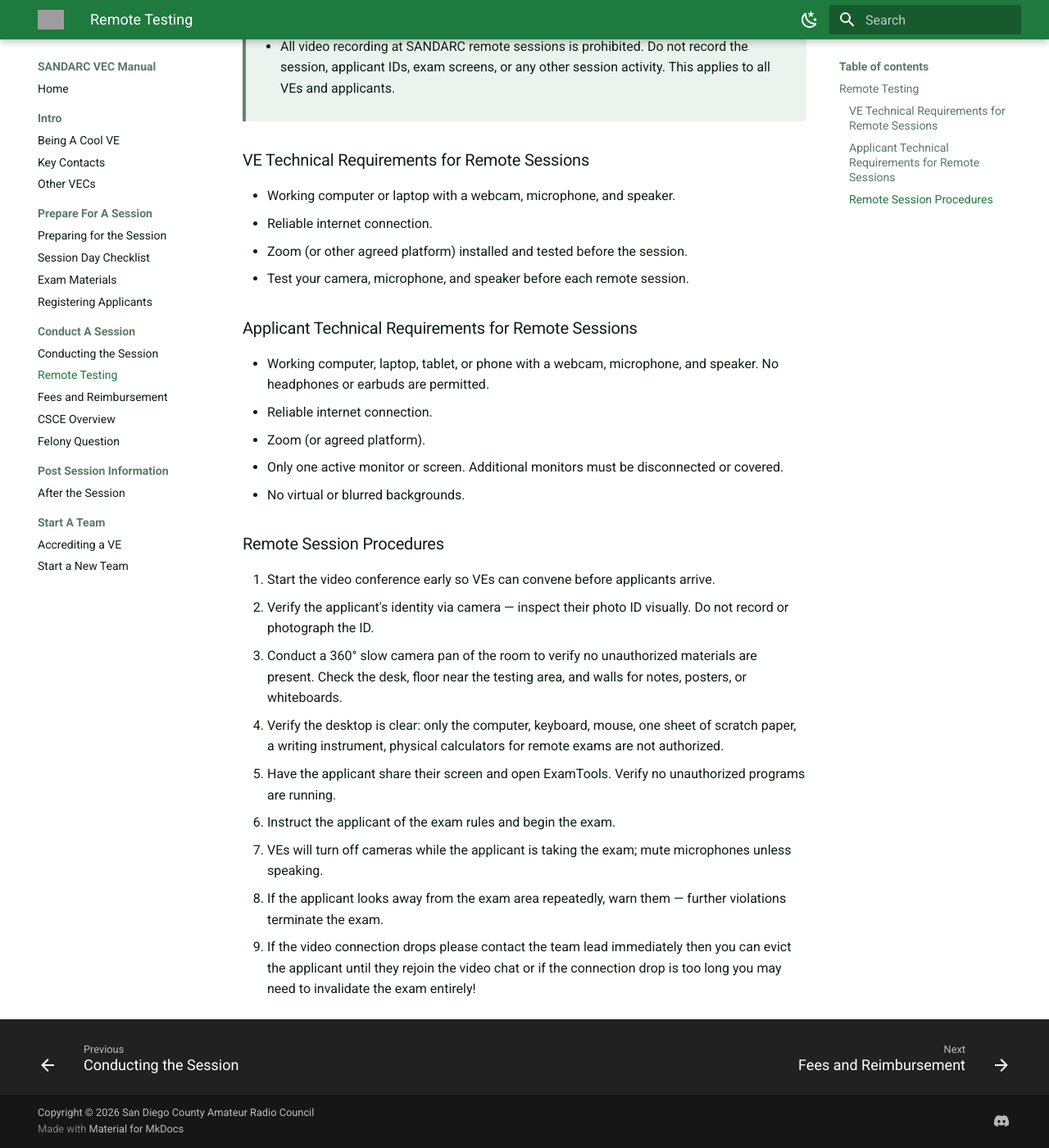
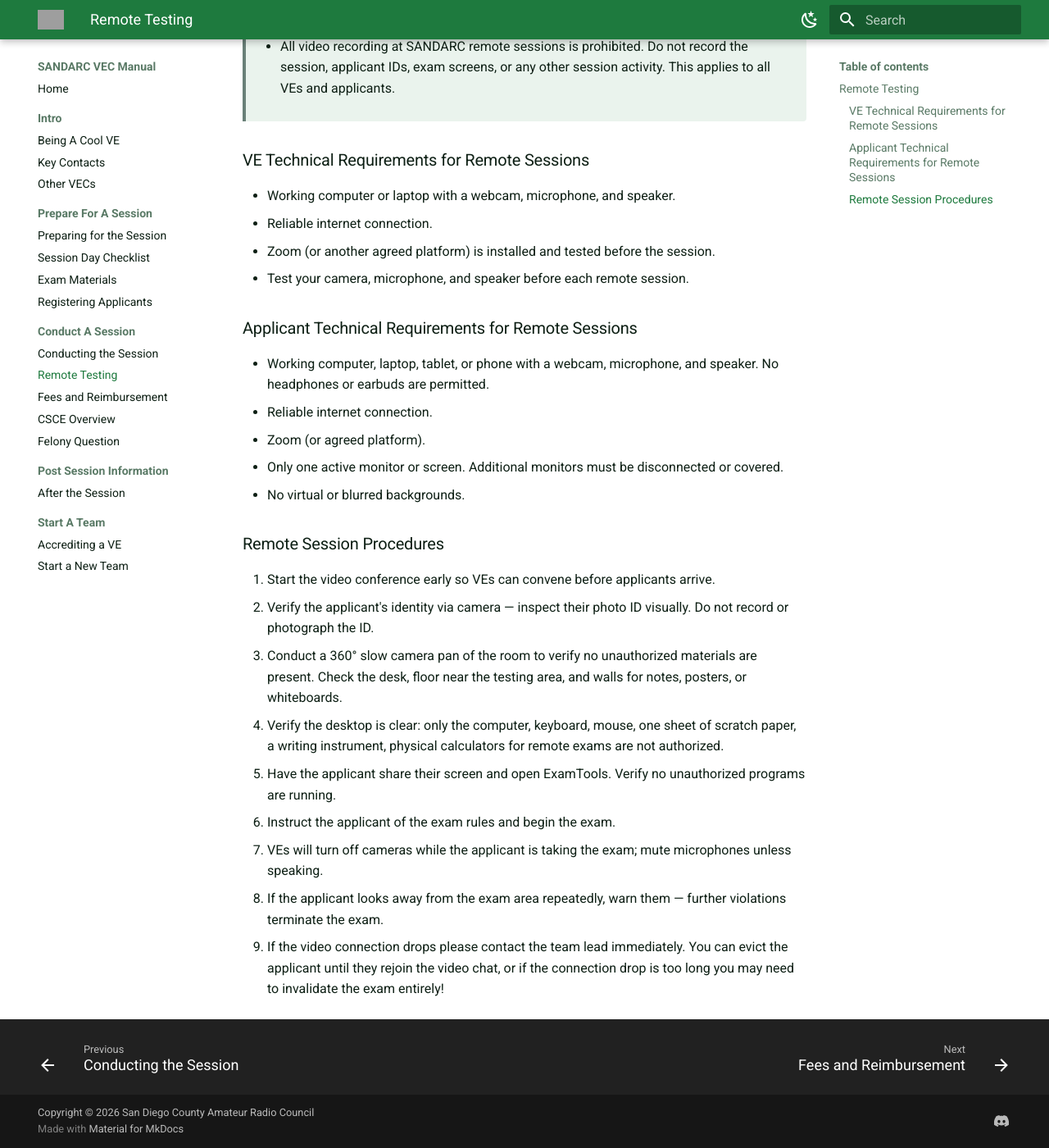
Before and after one commit to SANDARC-VEC/manual, an MkDocs documentation site: the page built from docs/Conduct A Session/Remote Testing/Remote_Testing.md, in a window 1280 px wide and 1400 px high, scrolled down 415 px. Shown: the whole window at 82% size. Built offline with MkDocs 1.6.1 and Material for MkDocs 9.7.7, drawn with Linux system fonts in a browser that asks for light colours; grey boxes are pictures that could not be loaded.

Commit message:
Fix wording in Remote Testing doc

```diff
--- a/docs/Conduct A Session/Remote Testing/Remote_Testing.md
+++ b/docs/Conduct A Session/Remote Testing/Remote_Testing.md
@@ -11,7 +11,7 @@
 
 - Working computer or laptop with a webcam, microphone, and speaker.
 - Reliable internet connection.
-- Zoom (or other agreed platform) installed and tested before the session.
+- Zoom (or another agreed platform) is installed and tested before the session.
 - Test your camera, microphone, and speaker before each remote session.
 
 ### Applicant Technical Requirements for Remote Sessions
@@ -32,4 +32,4 @@
 6. Instruct the applicant of the exam rules and begin the exam.
 7. VEs will turn off cameras while the applicant is taking the exam; mute microphones unless speaking.
 8. If the applicant looks away from the exam area repeatedly, warn them — further violations terminate the exam.
-9. If the video connection drops please contact the team lead immediately then you can evict the applicant until they rejoin the video chat or if the connection drop is too long you may need to invalidate the exam entirely!
+9. If the video connection drops please contact the team lead immediately. You can evict the applicant until they rejoin the video chat, or if the connection drop is too long you may need to invalidate the exam entirely!
```
